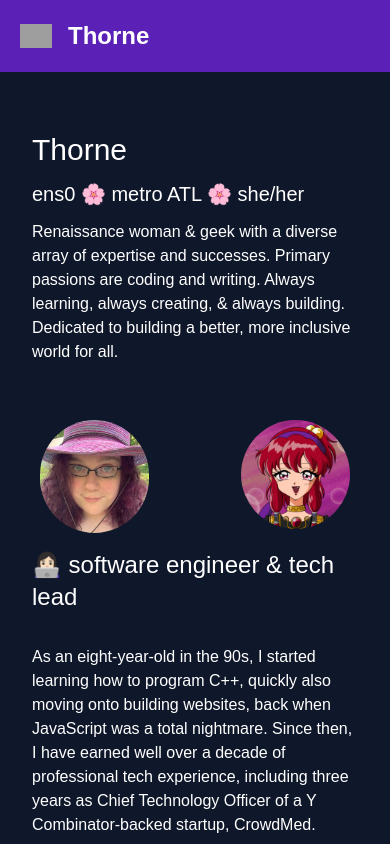
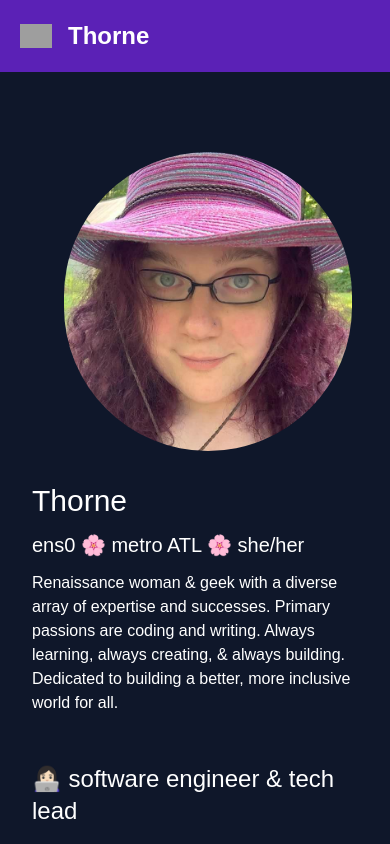
Before and after one commit to ExistentialEnso/ens0-me, a Next.js app: page / in a window 390 px wide. Shown: the top 844 px of the page. Built offline with nearby package versions, Linux system fonts and the light colour scheme; grey boxes are pictures that could not be loaded; a web font is replaced by a local one.

Commit message:
Remove natsuko

```diff
--- a/src/app/page.tsx
+++ b/src/app/page.tsx
@@ -5,8 +5,7 @@ import Heading from './components/Heading'
 export default function Home() {
   return (
     <main className="container mx-auto pt-12 px-8">
-        <Image width={192} height={192} src="/selfie.jpg" className="rounded-full hidden lg:block lg:float-left m-8 w-48" alt="Selfie of me." />
-        <Image width={192} height={192} src="/natsuko.png" className="rounded-full hidden lg:block lg:float-right m-8 w-48" alt="Natsuko, a Galverse NFT of mine." />
+        <Image width={192} height={192} src="/selfie.jpg" className="rounded-full lg:float-left m-8 w-72 lg:w-48" alt="Selfie of me." />
 
         <Heading size={1}>Thorne</Heading>
         <Heading size={3}>ens0 🌸 metro ATL 🌸 she/her</Heading>
@@ -14,19 +13,6 @@ export default function Home() {
         <p className="mb-12">
             Renaissance woman &amp; geek with a diverse array of expertise and successes. Primary passions are coding and writing. Always learning, always creating, &amp; always building. Dedicated to building a better, more inclusive world for all.
         </p>
-
-        <Image
-            width={192}
-            height={192}
-            src="/selfie.jpg"
-            className="rounded-full lg:hidden float-left m-2 w-4/12"
-            alt="Selfie of me." />
-        <Image
-            width={192}
-            height={192}
-            src="/natsuko.png"
-            className="rounded-full lg:hidden
-            float-right m-2 w-4/12" alt="Natsuko, a Shinsei Galverse pfp of mine." />
 
         <div className="clear-both"></div>
 
```
